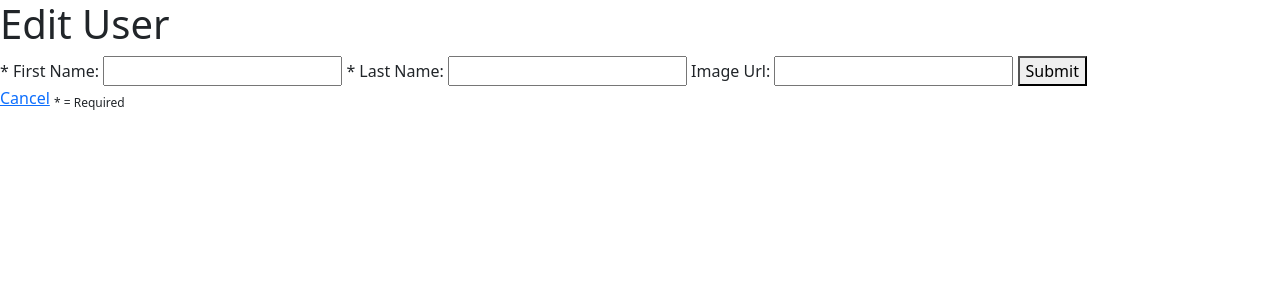
After one commit to JacobKGilbert/flask-blogly-exercise, a Flask app: template templates/edit.html in a window 1280 px wide. The commit adds this page. Shown: the top 300 px of the page. Run offline with Flask 2, Linux system fonts and the light colour scheme; the template is opened without the code that fills it, so the values that code supplies are empty; parts of the project's set-up code (start-up, migrations or seed data) failed here and were passed over.

Commit message:
added edit page and functionality

```diff
--- a/app.py
+++ b/app.py
@@ -17,12 +17,14 @@ db.create_all()
 
 @app.route('/')
 def home_rt():
+  '''Get home page.'''
   return redirect('/users')
 
 @app.route('/users')
 def users_list_rt():
   '''Renders all users into list.'''
-  return render_template('users.html')
+  users = User.query.all()
+  return render_template('users.html', users=users)
 
 @app.route('/users/new', methods=['GET', 'POST'])
 def new_user_rt():
@@ -30,7 +32,7 @@ def new_user_rt():
   if request.method == 'POST':
     first_name = request.form['firstName']
     last_name = request.form['lastName']
-    img_url = request.form['imgUrl']
+    img_url = request.form['imgUrl'] if imgUrl else None
     new_user = User(first_name=first_name, last_name=last_name, img_url=img_url)
 
     db.session.add(new_user)
@@ -39,6 +41,30 @@ def new_user_rt():
   else:
     return render_template('form.html')
 
-@app.route('/users/{user_id}')
+@app.route('/users/<int:user_id>')
 def select_user_rt(user_id):
-  return render_template('user_info.html')
+  '''Show details for single user.'''
+  user = User.query.get_or_404(user_id)
+  return render_template('user_info.html', user=user)
+
+@app.route('/users/<int:user_id>/edit', methods=['GET', 'POST'])
+def user_edit_rt(user_id):
+  '''GET edit form. POST edits into database.'''
+  if request.method == 'POST':
+    ed_user = User.query.get(user_id)
+    ed_user.first_name = request.form['firstName']
+    ed_user.last_name = request.form['lastName']
+    ed_user.img_url = request.form['imgUrl'] if imgUrl else None
+
+    db.session.add(ed_user)
+    db.session.commit
+
+    return redirects('/users')
+  else:
+    user = User.query.get(user_id)
+    return render_template('edit.html', user=user)
+
+@app.route('/users/<int:user_id>/delete', methods=['POST'])
+def delete_user_rt(user_id):
+  '''Delete select user.'''
+  return redirect('/')
--- a/models.py
+++ b/models.py
@@ -11,6 +11,10 @@ class User(db.Model):
   '''User Model'''
   __tablename__ = 'users'
 
+  def __repr__(self):
+    u = self
+    return f'<User id={user_id} first_name={first_name} last_name={last_name}>'
+
   id = db.Column(db.Integer, primary_key = True, autoincrement = True)
 
   first_name = db.Column(db.String(20), nullable = False)
@@ -18,3 +22,5 @@ class User(db.Model):
   last_name = db.Column(db.String(20), nullable = False)
 
   img_url = db.Column(db.String(100), default = 'https://avatars.githubusercontent.com/u/76506172?s=60&v=4')
+
+  def edit_user(self, first_name, last_name, img_url):
--- /dev/null
+++ b/templates/edit.html
@@ -0,0 +1,17 @@
+{% extends 'base.html' %}
+{% block Title %}Edit User Form{% endblock %}
+
+{% block Body %}
+<h1>Edit User</h1>
+<form action="/users/{{user.id}}/edit" method="POST">
+  <label for="firstName">* First Name:</label>
+  <input type="text" name="firstName" id="firstName" value="{{user.first_name}}" required>
+  <label for="lastName">* Last Name:</label>
+  <input type="text" name="lastName" id="lastName" value="{{user.last_name}}" required>
+  <label for="imgUrl">Image Url:</label>
+  <input type="text" name="imgUrl" id="imgUrl" value="{{user.img_url}}">
+  <button type="submit">Submit</button>
+</form>
+<a href="/">Cancel</a>
+<sub>* = Required</sub>
+{% endblock %}
--- a/templates/user_info.html
+++ b/templates/user_info.html
@@ -2,5 +2,8 @@
 {% block Title %}{{}}{% endblock %}
 
 {% block Body %}
-
+<img src="{{user.imgUrl}}" alt="User profile image">
+<h2>{{user.first_name}} {{user.last_name}}</h2>
+<a href="/users/{{user.id}}/edit">Edit</a>
+<a href="/users/{{user.id}}/delete">Delete</a>
 {% endblock %}
```
Also changed, not shown: templates/users.html (+6 -2 lines), 1 other file.
